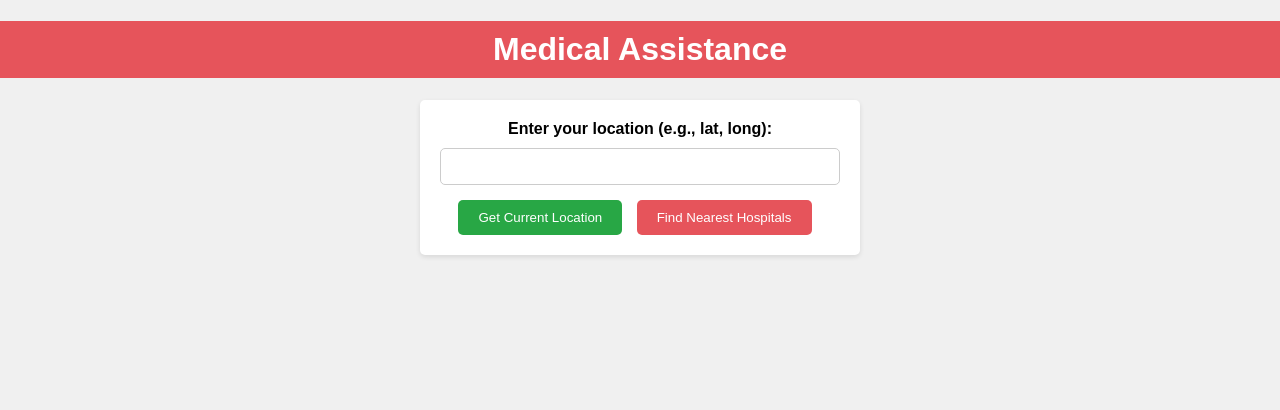
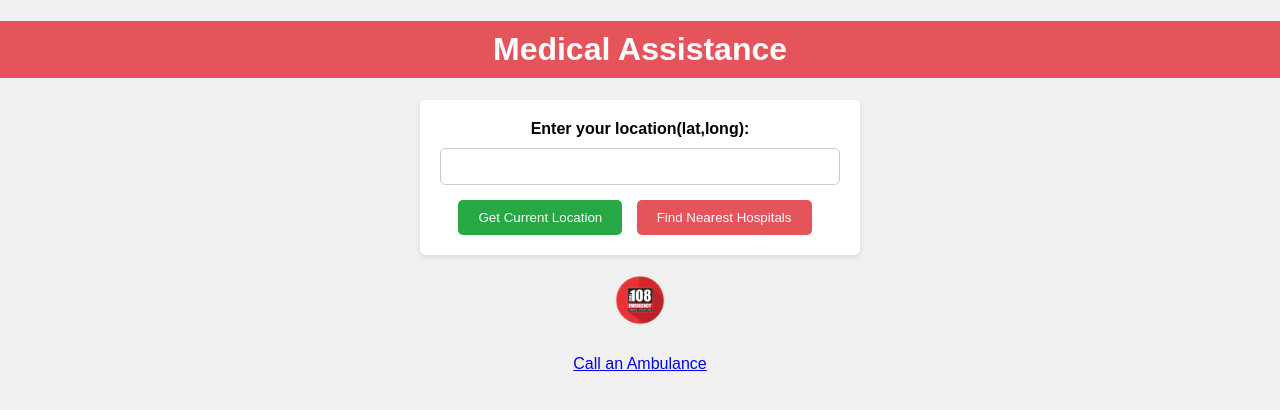
Before and after one commit to bhattcodes/rubyRed, a Flask app: page /medical_assistance in a window 1280 px wide. Shown: the top 410 px of the page. Run offline with Flask 3, Linux system fonts and the light colour scheme.

Commit message:
Added ambulance call and others

```diff
--- a/emergency/templates/insecure_assistance.html
+++ b/emergency/templates/insecure_assistance.html
@@ -87,6 +87,7 @@ callback(locationInput);
                 alert("Geolocation is not supported by your browser.");
             }
         }
+
         function sendEmergencyMessage() {
             getCurrentLocation(function (location) {
                 var phone_number = document.getElementById("phone_number").value;
--- a/emergency/templates/medical_assistance.html
+++ b/emergency/templates/medical_assistance.html
@@ -3,7 +3,6 @@
 <head>
     <title>Medical Assistance</title>
     <link rel="stylesheet" type="text/css" href="{{ url_for('static', filename='style.css') }}">
-
     <style>
         body {
             font-family: Arial, sans-serif;
@@ -65,10 +64,14 @@
         button[type="submit"]:hover {
             background-color: #E6545B;
         }
+
+        .phone-icon {
+            width: 50px;
+            margin-bottom: 10px;
+        }
     </style>
 
     <script>
-        // Function to get the user's current location
         function getLocation() {
             if (navigator.geolocation) {
                 navigator.geolocation.getCurrentPosition(showPosition, showError);
@@ -77,14 +80,12 @@
             }
         }
 
-        // Function to display the user's location
         function showPosition(position) {
             var lat = position.coords.latitude;
             var long = position.coords.longitude;
             document.getElementById("location_input").value = lat + ", " + long;
         }
 
-        // Function to handle geolocation errors
         function showError(error) {
             switch (error.code) {
                 case error.PERMISSION_DENIED:
@@ -106,10 +107,18 @@
 <body>
     <h1>Medical Assistance</h1>
     <form method="POST" action="/medical_assistance">
-        <label for="location_input">Enter your location (e.g., lat, long):</label>
+        <label for="location_input">Enter your location(lat,long):</label>
         <input type="text" name="location_input" id="location_input" required>
         <button type="button" onclick="getLocation()">Get Current Location</button>
         <button type="submit">Find Nearest Hospitals</button>
     </form>
+
+    <!-- Call Ambulance Section -->
+    <div style="margin-top: 20px; text-align: center;">
+        <a href="tel:108">
+            <img src="{{ url_for('static', filename='/images/emerg.png') }}" alt="Call Ambulance" class="phone-icon">
+            <p>Call an Ambulance</p>
+        </a>
+    </div>
 </body>
 </html>
```
Also changed, not shown: emergency/static/images/emerg.png (added). Lines whose indentation alone changed are shown as unchanged.
